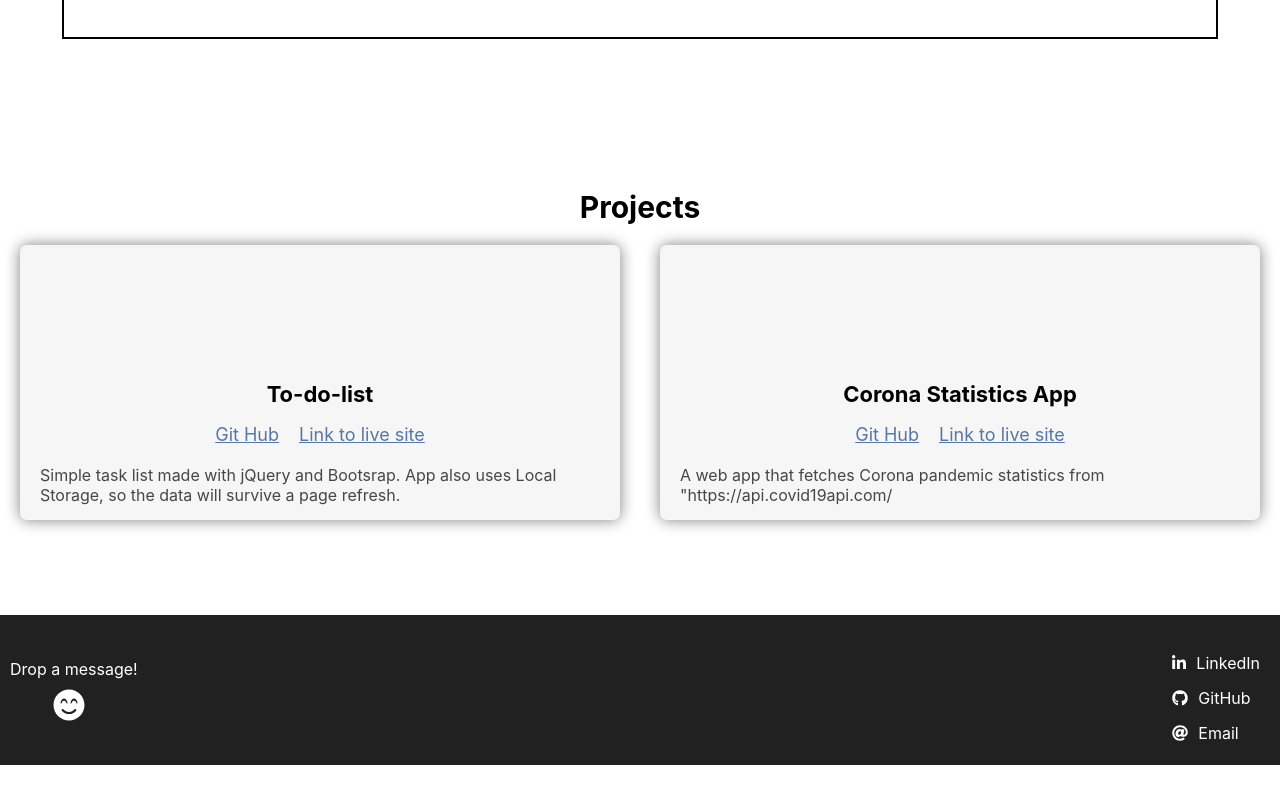
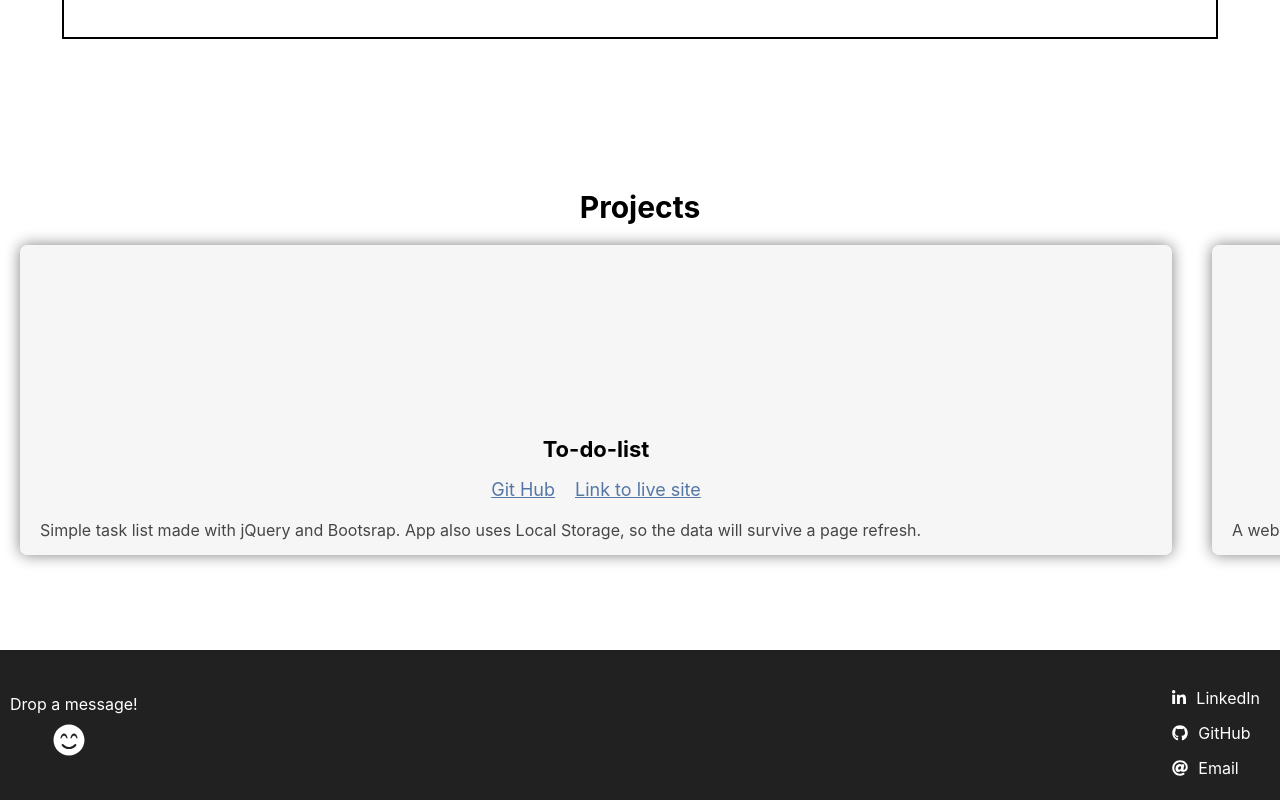
Before and after one commit to Konstanenonen/personal-website, a React (Create React App) app: page / in a window 1280 px wide. Shown: the part 1398-2198 px from the top of the page. Before the commit the page ends 2163 px from the top, so only its background shows below. Built offline with nearby package versions, Linux system fonts and the light colour scheme.

Commit message:
Styling improvements to projects

```diff
--- a/src/index.scss
+++ b/src/index.scss
@@ -120,6 +120,7 @@ body {
 }
 
 .allProjects {
+  height: 350px;
   display: flex;
   flex-wrap: no-wrap;
   overflow: auto;
@@ -127,8 +128,7 @@ body {
 }
 
 .project--container {
-  min-height: 275px;
-  min-width: 250px;
+  min-width: 90%;
   margin: 20px 20px 20px 20px;
   display: flex;
   flex-direction: column;
```
